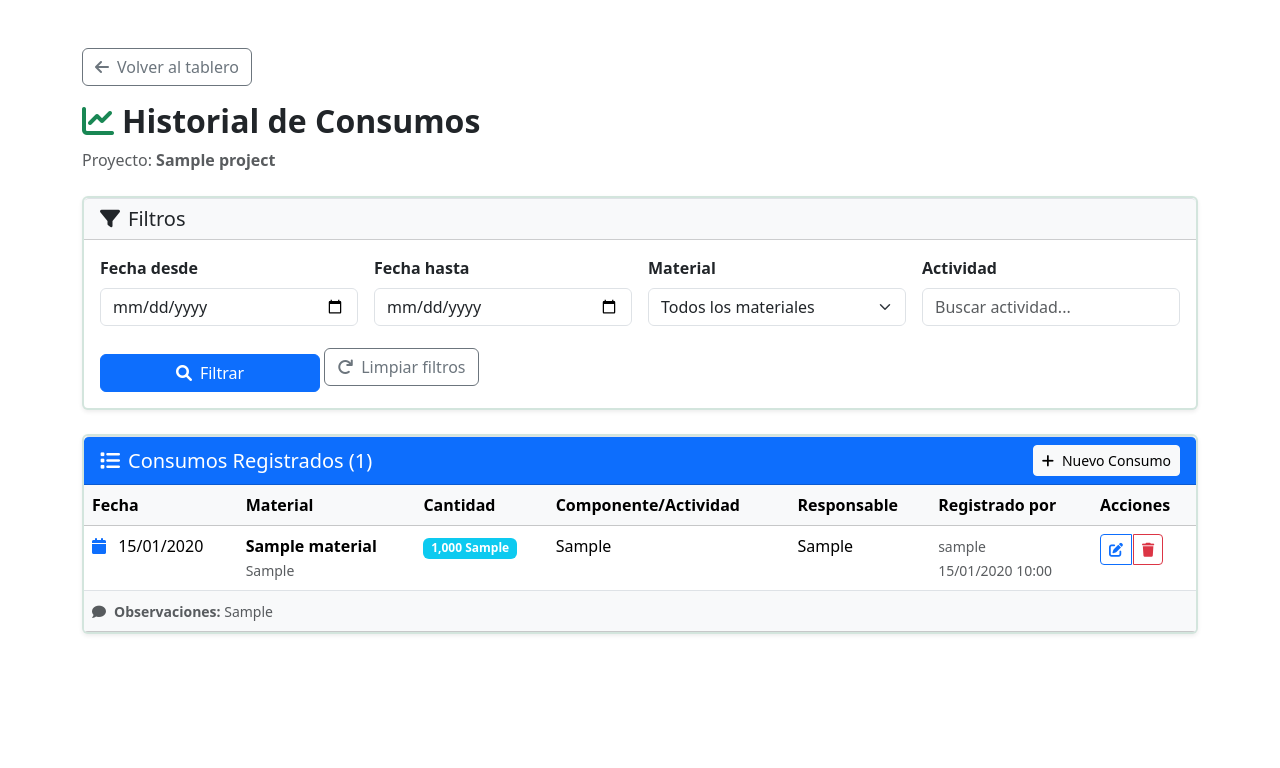
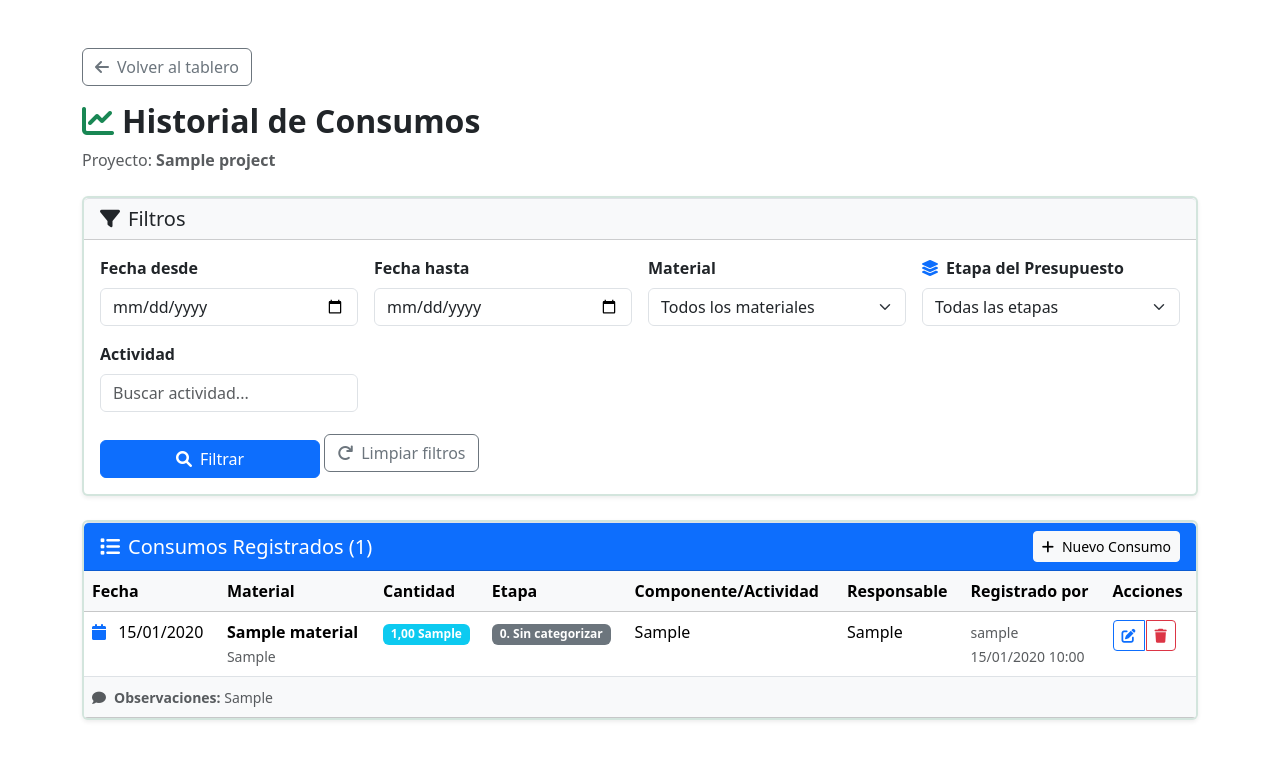
Before and after one commit to Isa-Idarraga/Inclusive-Budget, a Django app: page /projects/1/consumo/listar/ in a window 1280 px wide. Shown: the part 70-838 px from the top of the page. Before the commit the page ends 705 px from the top, so only its background shows below. Run offline with Django 5.2, Linux system fonts and the light colour scheme; a user stored in the database is signed in; data comes from the database, SQL or seed files in the repository; tables that the repository leaves empty hold one stand-in row (values such as "Sample post").

Commit message:
Correciones html

```diff
--- a/templates/projects/listar_consumos.html
+++ b/templates/projects/listar_consumos.html
@@ -40,10 +40,34 @@
                         {% endfor %}
                     </select>
                 </div>
+
+                <!-- ✅ NUEVO: Etapa del Presupuesto (RF17B) -->
+                <div class="col-md-3">
+                    <label class="form-label">
+                        <i class="fas fa-layer-group text-primary me-2"></i>Etapa del Presupuesto
+                    </label>
+
+                    {% if filter_form and filter_form.etapa_presupuesto %}
+                        {{ filter_form.etapa_presupuesto }}
+                    {% elif filter_form and filter_form.etapa %}
+                        {{ filter_form.etapa }}
+                    {% else %}
+                        <select name="etapa" class="form-select">
+                            <option value="">Todas las etapas</option>
+                            {% for etapa in etapas_disponibles %}
+                                <option value="{{ etapa.id }}" {% if etapa.id|stringformat:"s" == etapa_filtro %}selected{% endif %}>
+                                    {{ etapa.order }}. {{ etapa.name }}
+                                </option>
+                            {% endfor %}
+                        </select>
+                    {% endif %}
+                </div>
+
                 <div class="col-md-3">
                     <label class="form-label">Actividad</label>
                     <input type="text" name="actividad" class="form-control" placeholder="Buscar actividad..." value="{{ actividad }}">
                 </div>
+
                 <div class="col-12">
                     <button type="submit" class="btn btn-primary">
                         <i class="fas fa-search me-2"></i>Filtrar
@@ -73,6 +97,7 @@
                                 <th>Fecha</th>
                                 <th>Material</th>
                                 <th>Cantidad</th>
+                                <th>Etapa</th>
                                 <th>Componente/Actividad</th>
                                 <th>Responsable</th>
                                 <th>Registrado por</th>
@@ -87,21 +112,36 @@
                                     {{ consumo.fecha_consumo|date:"d/m/Y" }}
                                 </td>
                                 <td>
-                                    <strong>{{ consumo.material.name }}</strong>
-                                    <br>
+                                    <strong>{{ consumo.material.name }}</strong><br>
                                     <small class="text-muted">{{ consumo.material.sku }}</small>
                                 </td>
+
+                                <!-- ✅ CANTIDAD CON FORMATO -->
                                 <td>
                                     <span class="badge bg-info">
-                                        {{ consumo.cantidad_consumida }} {{ consumo.material.unit.symbol }}
+                                        {% if consumo.cantidad_consumida|floatformat:0 == consumo.cantidad_consumida|floatformat:1 %}
+                                            {{ consumo.cantidad_consumida|floatformat:0 }}
+                                        {% else %}
+                                            {{ consumo.cantidad_consumida|floatformat:2 }}
+                                        {% endif %}
+                                        {{ consumo.material.unit.symbol }}
                                     </span>
+                                </td>
+
+                                <td>
+                                    {% if consumo.etapa_presupuesto %}
+                                        <span class="badge bg-secondary">
+                                            {{ consumo.etapa_presupuesto.order }}. {{ consumo.etapa_presupuesto.name }}
+                                        </span>
+                                    {% else %}
+                                        <span class="text-muted">—</span>
+                                    {% endif %}
                                 </td>
                                 <td>{{ consumo.componente_actividad }}</td>
                                 <td>{{ consumo.responsable }}</td>
                                 <td>
                                     <small class="text-muted">
-                                        {{ consumo.registrado_por.username }}
-                                        <br>
+                                        {{ consumo.registrado_por.username }}<br>
                                         {{ consumo.fecha_registro|date:"d/m/Y H:i" }}
                                     </small>
                                 </td>
@@ -131,7 +171,14 @@
                                                     <p>¿Estás seguro de eliminar este consumo?</p>
                                                     <ul>
                                                         <li><strong>Material:</strong> {{ consumo.material.name }}</li>
-                                                        <li><strong>Cantidad:</strong> {{ consumo.cantidad_consumida }} {{ consumo.material.unit.symbol }}</li>
+                                                        <li><strong>Cantidad:</strong>
+                                                            {% if consumo.cantidad_consumida|floatformat:0 == consumo.cantidad_consumida|floatformat:1 %}
+                                                                {{ consumo.cantidad_consumida|floatformat:0 }}
+                                                            {% else %}
+                                                                {{ consumo.cantidad_consumida|floatformat:2 }}
+                                                            {% endif %}
+                                                            {{ consumo.material.unit.symbol }}
+                                                        </li>
                                                         <li><strong>Fecha:</strong> {{ consumo.fecha_consumo|date:"d/m/Y" }}</li>
                                                     </ul>
                                                     <p class="text-warning"><i class="fas fa-exclamation-triangle me-2"></i>El stock se restaurará automáticamente.</p>
@@ -150,7 +197,7 @@
                             </tr>
                             {% if consumo.observaciones %}
                             <tr class="table-light">
-                                <td colspan="7">
+                                <td colspan="8">
                                     <small class="text-muted">
                                         <i class="fas fa-comment me-2"></i><strong>Observaciones:</strong> {{ consumo.observaciones }}
                                     </small>
```
